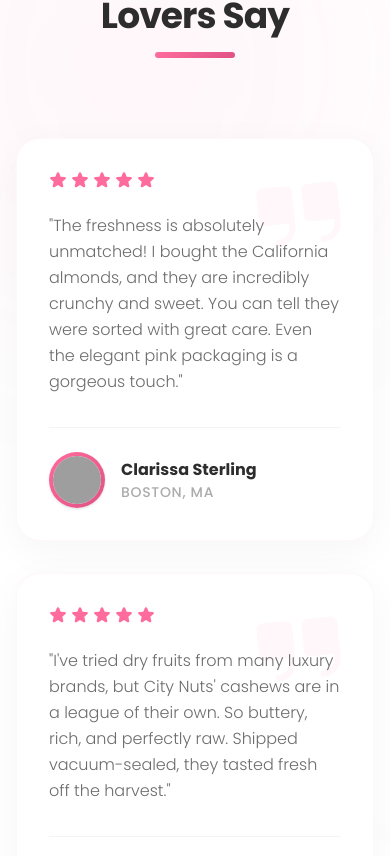
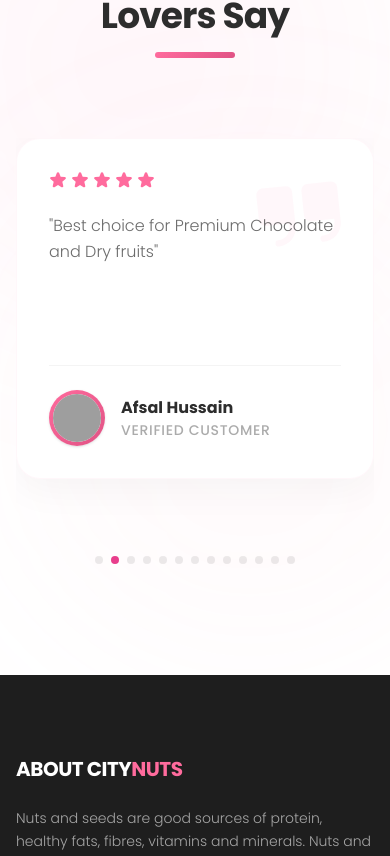
Before and after one commit to jeevanvishnu/citynuts2.0, a React (Vite) app: page / in a window 390 px wide. Shown: the part 8304-9160 px from the top of the page. Built offline with nearby package versions, Linux system fonts and the light colour scheme; grey boxes are pictures that could not be loaded.

Commit message:
feat: add responsive Testimonials component with Swiper slider and motion effects

```diff
--- a/src/components/Testimonials.tsx
+++ b/src/components/Testimonials.tsx
@@ -1,6 +1,10 @@
 import React from 'react';
 import { Star, Quotes, Sparkle } from '@phosphor-icons/react';
 import { motion } from 'framer-motion';
+import { Swiper, SwiperSlide } from 'swiper/react';
+import { Pagination, Autoplay } from 'swiper/modules';
+import 'swiper/css';
+import 'swiper/css/pagination';
 
 interface Testimonial {
   id: string;
@@ -14,27 +18,107 @@ interface Testimonial {
 const testimonials: Testimonial[] = [
   {
     id: 'test-1',
-    name: 'Clarissa Sterling',
-    location: 'Boston, MA',
-    avatar: 'https://api.dicebear.com/7.x/adventurer/svg?seed=Clarissa',
+    name: 'Shahid Khan Pathan',
+    location: 'Verified Customer',
+    avatar: 'https://api.dicebear.com/7.x/adventurer/svg?seed=Shahid',
     rating: 5,
-    text: 'The freshness is absolutely unmatched! I bought the California almonds, and they are incredibly crunchy and sweet. You can tell they were sorted with great care. Even the elegant pink packaging is a gorgeous touch.',
+    text: 'Nice place to buy dry fruits and chocolates. Staff is friendly and supportive. They opened just recently and have good prices.',
   },
   {
     id: 'test-2',
-    name: 'Alastair Vance',
-    location: 'Austin, TX',
-    avatar: 'https://api.dicebear.com/7.x/adventurer/svg?seed=Alastair',
+    name: 'Afsal Hussain',
+    location: 'Verified Customer',
+    avatar: 'https://api.dicebear.com/7.x/adventurer/svg?seed=Afsal',
     rating: 5,
-    text: "I've tried dry fruits from many luxury brands, but City Nuts' cashews are in a league of their own. So buttery, rich, and perfectly raw. Shipped vacuum-sealed, they tasted fresh off the harvest.",
+    text: 'Best choice for Premium Chocolate and Dry fruits',
   },
   {
     id: 'test-3',
-    name: 'Genevieve Moreau',
-    location: 'Seattle, WA',
-    avatar: 'https://api.dicebear.com/7.x/adventurer/svg?seed=Genevieve',
+    name: 'Abdul Saleem',
+    location: 'Verified Customer',
+    avatar: 'https://api.dicebear.com/7.x/adventurer/svg?seed=Abdul',
     rating: 5,
-    text: 'The Medjool dates are like healthy caramel candies—extremely soft and juicy! And the roasted sea-salt pistachios are perfectly seasoned, not overly salty. This is my new go-to store for snacking.',
+    text: 'Best shoping experience in dry fruits and dubai chocolate 👍',
+  },
+  {
+    id: 'test-4',
+    name: 'Nihal Halu',
+    location: 'Verified Customer',
+    avatar: 'https://api.dicebear.com/7.x/adventurer/svg?seed=Nihal',
+    rating: 5,
+    text: 'Fresh, crunchy, and top-quality nuts! Wide variety, neat packaging, and great customer service. Best nut shop in town – highly recommend!',
+  },
+  {
+    id: 'test-5',
+    name: 'Sahad C P',
+    location: 'Verified Customer',
+    avatar: 'https://api.dicebear.com/7.x/adventurer/svg?seed=Sahad',
+    rating: 5,
+    text: 'highly recommended.. very nice shop... Absolutely fresh and crunchy! The best quality nuts I’ve had in a long time.',
+  },
+  {
+    id: 'test-6',
+    name: 'Muhammed Farzin',
+    location: 'Verified Customer',
+    avatar: 'https://api.dicebear.com/7.x/adventurer/svg?seed=Muhammed',
+    rating: 5,
+    text: 'One of the best shops in Dubai with a wide variety of nuts, chocolates, and dry fruits. Excellent quality and great collection — highly recommended for everyone.',
+  },
+  {
+    id: 'test-7',
+    name: 'Vân Nguyễn',
+    location: 'Verified Customer',
+    avatar: 'https://api.dicebear.com/7.x/adventurer/svg?seed=Van',
+    rating: 5,
+    text: 'I had a good experience shopping here. The staff is very nice, I forgot my bag when shopping here. When I returned to the hotel it was already midnight. and the distance to my hotel is quite far, about 13 km.',
+  },
+  {
+    id: 'test-8',
+    name: 'Muhammad Zamankpk',
+    location: 'Verified Customer',
+    avatar: 'https://api.dicebear.com/7.x/adventurer/svg?seed=Zamankpk',
+    rating: 5,
+    text: 'Good quality chocolates,nuts dry fruits for all type of customers.highly recommended',
+  },
+  {
+    id: 'test-9',
+    name: 'Sahad Palathayi',
+    location: 'Verified Customer',
+    avatar: 'https://api.dicebear.com/7.x/adventurer/svg?seed=SahadP',
+    rating: 5,
+    text: 'Every type of dry fruits and chocolates are available good experience with this shop',
+  },
+  {
+    id: 'test-10',
+    name: 'Simón Altgelt',
+    location: 'Verified Customer',
+    avatar: 'https://api.dicebear.com/7.x/adventurer/svg?seed=Simon',
+    rating: 5,
+    text: 'Nihal great service gave to us. Very good place and attention',
+  },
+  {
+    id: 'test-11',
+    name: 'Jshi Jshi',
+    location: 'Verified Customer',
+    avatar: 'https://api.dicebear.com/7.x/adventurer/svg?seed=Jshi',
+    rating: 5,
+    text: 'Best quality and lot of verities of nuts and chocolate have and friendly staff',
+  },
+  {
+    id: 'test-12',
+    name: 'Ajmal Hussain P P',
+    location: 'Verified Customer',
+    avatar: 'https://api.dicebear.com/7.x/adventurer/svg?seed=Ajmal',
+    rating: 5,
+    text: 'Happy to shop. Lots of different chocolate...World of dry fruits...',
+  },
+  {
+    id: 'test-13',
+    name: 'Thammi Razi',
+    location: 'Verified Customer',
+    avatar: 'https://api.dicebear.com/7.x/adventurer/svg?seed=Thammi',
+    rating: 5,
+    text: 'Great place for premium nuts and chocolates. Always fresh, always tasty!',
   },
 ];
 
@@ -74,17 +158,29 @@ export const Testimonials: React.FC = () => {
           />
         </div>
 
-        {/* Testimonial Cards Grid */}
-        <div className="grid grid-cols-1 md:grid-cols-2 lg:grid-cols-3 gap-8">
+        {/* Testimonial Cards Slider */}
+        <Swiper
+          modules={[Pagination, Autoplay]}
+          spaceBetween={32}
+          slidesPerView={1}
+          breakpoints={{
+            768: { slidesPerView: 2 },
+            1024: { slidesPerView: 3 },
+          }}
+          pagination={{ clickable: true }}
+          autoplay={{ delay: 5000, disableOnInteraction: false }}
+          className="!pb-16"
+          style={{ '--swiper-pagination-color': '#e83e8c', '--swiper-pagination-bullet-inactive-color': '#999' } as React.CSSProperties}
+        >
           {testimonials.map((test, idx) => (
+            <SwiperSlide key={test.id} className="h-auto">
               <motion.div
-              key={test.id}
                 initial={{ opacity: 0, y: 30 }}
                 whileInView={{ opacity: 1, y: 0 }}
                 viewport={{ once: true, margin: '-50px' }}
-              transition={{ delay: idx * 0.15, duration: 0.5 }}
+                transition={{ delay: 0.1, duration: 0.5 }}
                 whileHover={{ y: -10 }}
-              className="relative group bg-white rounded-3xl p-8 sm:p-10 shadow-[0_10px_40px_rgba(0,0,0,0.04)] border border-primary/5 hover:border-primary/20 hover:shadow-premium transition-all duration-300"
+                className="relative group bg-white rounded-3xl p-8 sm:p-10 shadow-[0_10px_40px_rgba(0,0,0,0.04)] border border-primary/5 hover:border-primary/20 hover:shadow-premium transition-all duration-300 h-full flex flex-col"
               >
               {/* Giant Background Quote */}
               <div className="absolute top-6 right-6 text-primary/5 group-hover:text-primary/10 transition-colors duration-300 pointer-events-none transform -rotate-6">
@@ -129,8 +225,9 @@ export const Testimonials: React.FC = () => {
                 </div>
               </div>
             </motion.div>
+            </SwiperSlide>
           ))}
-        </div>
+        </Swiper>
       </div>
     </section>
   );
```
Lines whose indentation alone changed are shown as unchanged.
